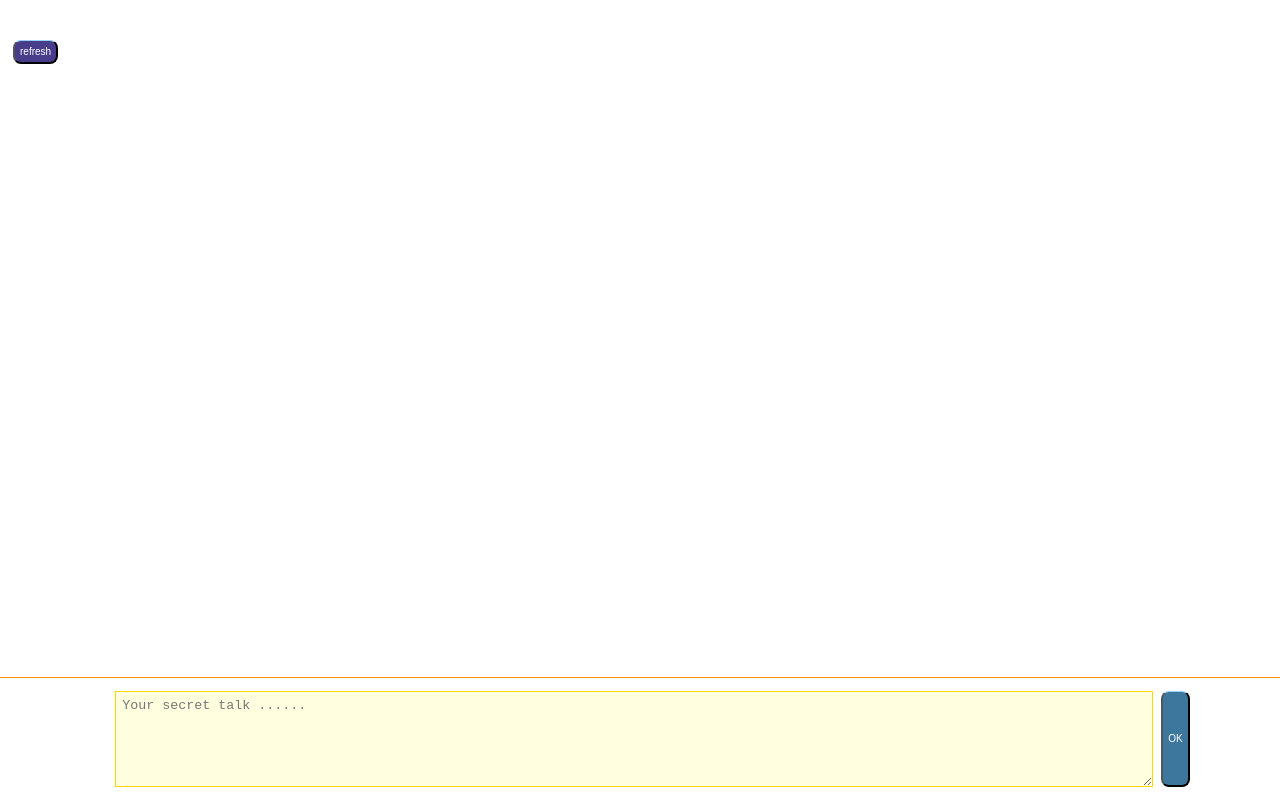
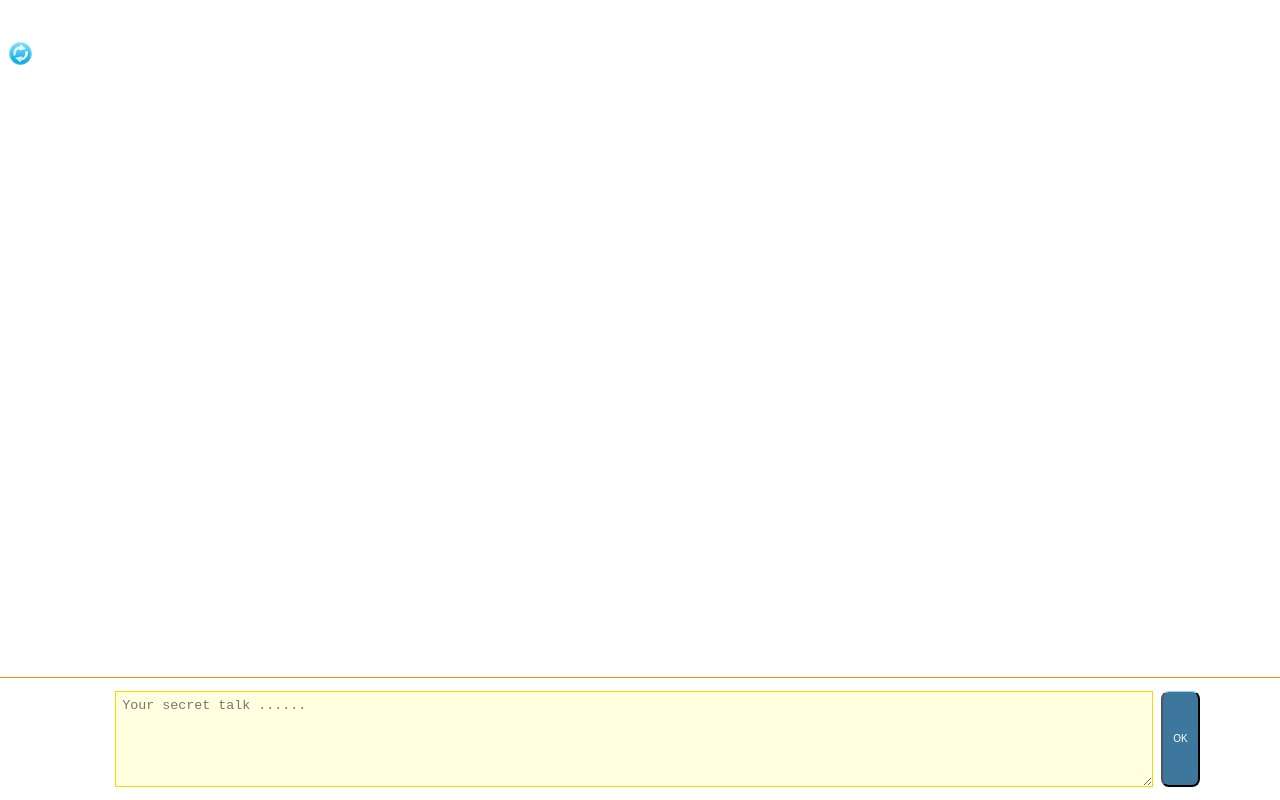
Before and after one commit to coderLMN/secretDoor, a website: page public/index.html in a window 1280 px wide. Drawn offline with Linux system fonts and the light colour scheme; no server answers.

Commit message:
minimize DOM manipulations

```diff
--- a/public/index.html
+++ b/public/index.html
@@ -21,7 +21,7 @@
 			display: inline-flex;
 		}
 		#show {
-			margin-left: 10%;
+			margin-left: 15%;
 			width: 80%;
 			z-index:1;
 			padding-bottom: 10%;
@@ -33,10 +33,10 @@
 			border: lightskyblue 1px solid;
 			color: darkslategray;
 		}
-		input, button{
+		input {
 			border-top: 1px solid #96d1f8;
 			background: #3e779d;
-			padding: 5px;
+			padding: 5px 10px;
 			-webkit-border-radius: 8px;
 			-moz-border-radius: 8px;
 			border-radius: 8px;
@@ -58,7 +58,12 @@
 			position: fixed;
 			top: 5%;
 			left:5px;
-			background: darkslateblue;
+			width: 30px;
+			height: 30px;
+			text-align: center;
+			background: none;
+			border: none;
+			padding: 0;
 		}
 	</style>
 </head>
@@ -70,7 +75,7 @@
 		<input type="submit" value="OK" onclick="talk();">
 	</div>
 	<div id="show"></div>
-	<button onclick="getWords()">refresh</button>
+	<button onclick="getWords()"><img src="reload.png" width="25px"></button>
 	<script>
 		var xmlhttp;
 		if(window.XMLHttpRequest){
@@ -85,7 +90,7 @@
 
 		function count(){
 			len.innerHTML = input.value.length;
-			if(input.value.length < 1024)
+			if(input.value.length < 256)
 				len.style.color = 'green';
 			else
 				len.style.color = 'red';
@@ -106,15 +111,15 @@
 			xmlhttp.open('GET', '/text', true);
 			xmlhttp.send();
 			xmlhttp.onreadystatechange = function(){
-				show.innerHTML = '';
+				var newWords = '';
+				len.innerHTML = '';
 				if(xmlhttp.readyState == 4){
 					var texts = JSON.parse(xmlhttp.responseText);
 					var count = texts.length;
 					for(var i=0; i<count; i++){
-						var words = document.createElement("p");
-						words.innerHTML = texts[i];
-						show.appendChild(words);
+						newWords += '<p>'+texts[i]+'</p>' ;
 					}
+					show.innerHTML = newWords;
 				}
 			}
 		}
--- a/server.js
+++ b/server.js
@@ -43,8 +43,8 @@ app.post('/text', function(req,res){
     var size = Object.keys(record).length;
     res.setHeader('Content-Type', 'application/json; charset="utf-8"');
     if (record.w && size == 1) {
-        if(record.w.length > 1024)
-            record.w = record.w.substring(0,1024);
+        if(record.w.length > 256)
+            record.w = record.w.substring(0,256);
         record.w = safe_tags_replace(record.w);
         db.collection('quote').insert(record, function (err, result) {
             res.end(JSON.stringify({status: 'ok'}));
```
Also changed, not shown: public/reload.png (added).
